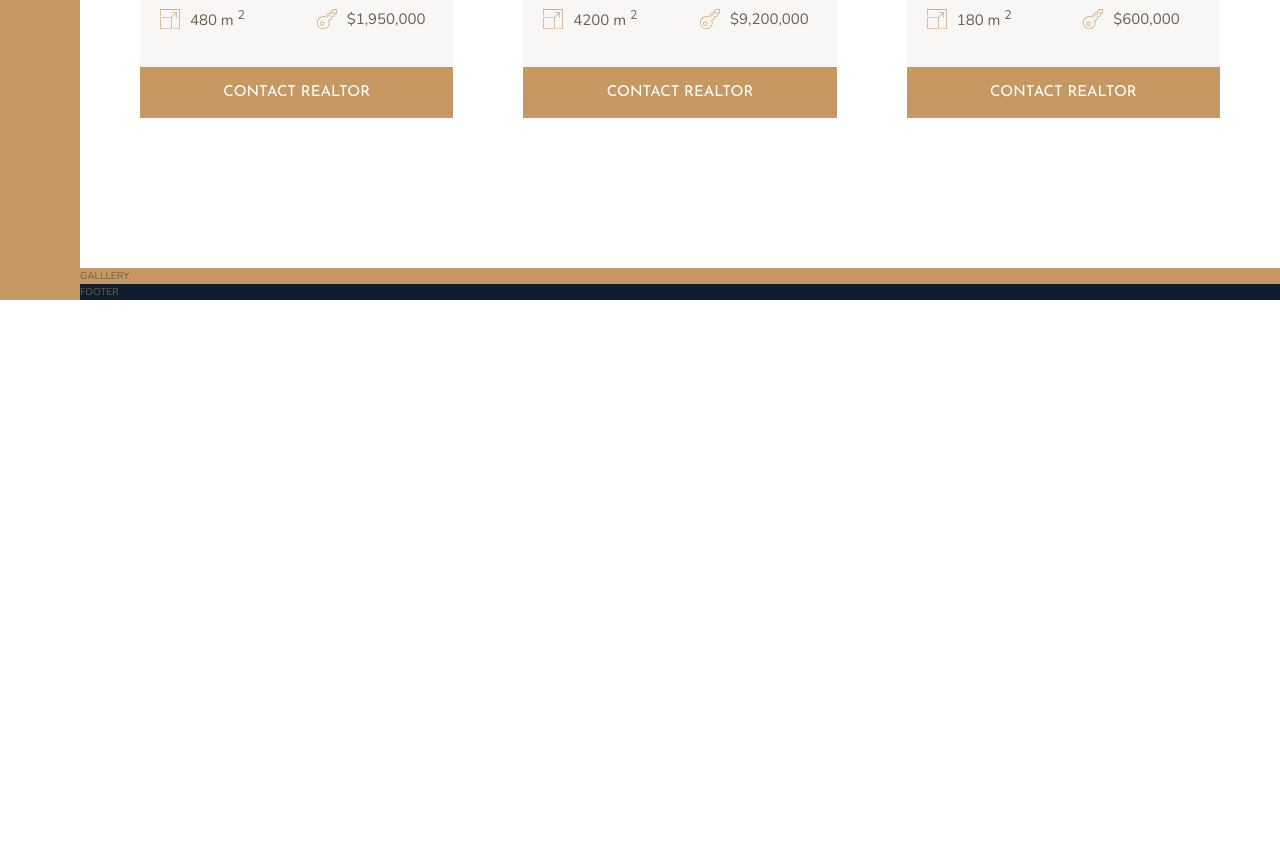
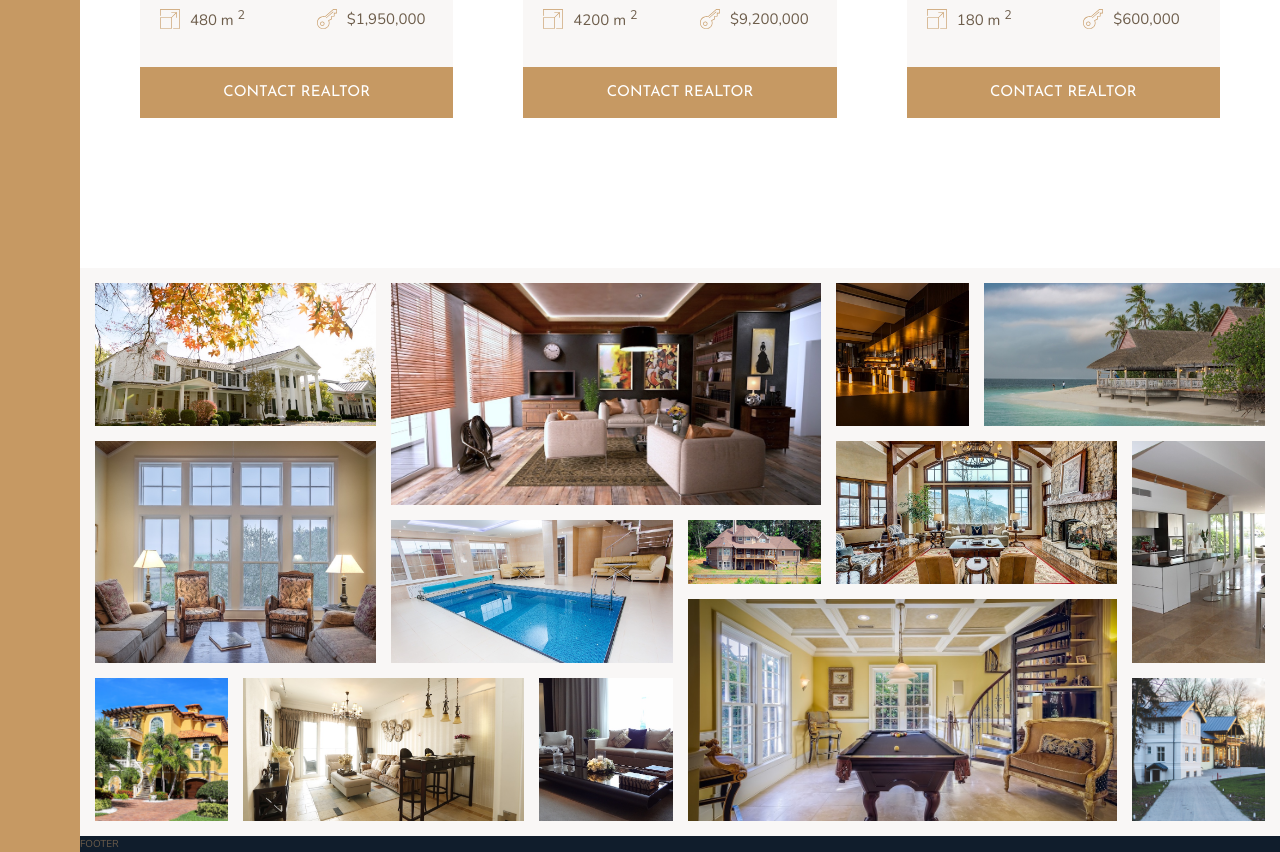
Before and after one commit to Jozefw/Jozefw.github.io, a website: page SURREALty/index.html in a window 1280 px wide. Shown: the part 3052-3904 px from the top of the page. Before the commit the page ends 3352 px from the top, so only its background shows below. Drawn offline with nearby package versions, Linux system fonts and the light colour scheme.

Commit message:
add gallery

```diff
--- a/SURREALty/index.html
+++ b/SURREALty/index.html
@@ -9,7 +9,7 @@
         <link rel="stylesheet" href="css/style.css">
         <link rel="shortcut icon" type="image/png" href="img/favicon.png">
 
-        <title>SuRealty &mdash; your Dream home, your Reality</title>
+        <title>SURREALty &mdash;sell your Dreams</title>
     </head>
     <body class="container">
         <div class="sidebar">
@@ -282,7 +282,49 @@
             </div>
         </div>
         <div class="gallery">
-            GALLLERY
+            <figure class="gallery__item gallery__item--1">
+                <img src="img/gal-1.jpeg" alt="Gallery Image 1" class="gallery__img">
+            </figure>
+            <figure class="gallery__item gallery__item--2">
+                <img src="img/gal-2.jpeg" alt="Gallery Image 1" class="gallery__img">
+            </figure>
+            <figure class="gallery__item gallery__item--3">
+                <img src="img/gal-3.jpeg" alt="Gallery Image 1" class="gallery__img">
+            </figure>
+            <figure class="gallery__item gallery__item--4">
+                <img src="img/gal-4.jpeg" alt="Gallery Image 1" class="gallery__img">
+            </figure>
+            <figure class="gallery__item gallery__item--5">
+                <img src="img/gal-5.jpeg" alt="Gallery Image 1" class="gallery__img">
+            </figure>
+            <figure class="gallery__item gallery__item--6">
+                <img src="img/gal-6.jpeg" alt="Gallery Image 1" class="gallery__img">
+            </figure>
+            <figure class="gallery__item gallery__item--7">
+                <img src="img/gal-7.jpeg" alt="Gallery Image 1" class="gallery__img">
+            </figure>
+            <figure class="gallery__item gallery__item--8">
+                <img src="img/gal-8.jpeg" alt="Gallery Image 1" class="gallery__img">
+            </figure>
+            <figure class="gallery__item gallery__item--9">
+                <img src="img/gal-9.jpeg" alt="Gallery Image 1" class="gallery__img">
+            </figure>
+            <figure class="gallery__item gallery__item--10">
+                <img src="img/gal-10.jpeg" alt="Gallery Image 1" class="gallery__img">
+            </figure>
+            <figure class="gallery__item gallery__item--11">
+                <img src="img/gal-11.jpeg" alt="Gallery Image 1" class="gallery__img">
+            </figure>
+            <figure class="gallery__item gallery__item--12">
+                <img src="img/gal-12.jpeg" alt="Gallery Image 1" class="gallery__img">
+            </figure>
+            <figure class="gallery__item gallery__item--13">
+                <img src="img/gal-13.jpeg" alt="Gallery Image 1" class="gallery__img">
+            </figure>
+            <figure class="gallery__item gallery__item--14">
+                <img src="img/gal-14.jpeg" alt="Gallery Image 1" class="gallery__img">
+            </figure>
+
         </div>
         <footer class="footer">
             FOOTER
--- a/SURREALty/sass/_gallery.scss
+++ b/SURREALty/sass/_gallery.scss
@@ -1,4 +1,80 @@
 .gallery{
-    background-color: $color-primary;
+    background-color: $color-grey-light-1;
     grid-column: fullbleed-start / fullbleed-end;
+    display: grid;
+    grid-template-columns: repeat(8, 1fr);
+    grid-template-rows: repeat(7, 5vw);
+    grid-gap:1.5rem;
+    padding: 1.5rem;
+
+    &__item{
+
+        &--1{
+            grid-row: 1 / span 2;
+            grid-column: 1/ span 2;
+        }
+        &--2{
+            grid-row: 1 / span 3;
+            grid-column: 3/ span 3;
+        }
+        &--3{
+            grid-row: 1 / span 2;
+            grid-column: 6 / 7;
+        }
+        &--4{
+            grid-row: 1 / span 2;
+            grid-column: 7 / span 2;
+        }
+        &--5{
+            grid-row: 3 / span 3;
+            grid-column: 1/ span 2;
+        }
+        &--6{
+            grid-row: 4 / 6;
+            grid-column: 3/ 5;
+        }
+        &--7{
+            grid-row: 4 / 5;
+            grid-column: 5 / 6;
+        }
+        &--8{
+            grid-row: 3 / 5;
+            grid-column: 6 / 8;
+        }
+        &--9{
+            grid-row: 3 / 6;
+            grid-column: 8/ 9;
+        }
+        &--10{
+            grid-row: 6 / span 2;
+            grid-column: 1/ 2;
+        }
+        &--11{
+            grid-row: 6 / span 2;
+            grid-column: 2 / span 2;
+        }
+        &--12{
+            grid-row: 6 / span 2;
+            grid-column: 4/ 5;
+        }
+        &--13{
+            grid-row: 5 / span 3;
+            grid-column: 5 / span 3;
+        }
+        &--14{
+            grid-row: 6 / span 2;
+            grid-column: 8 / 9;
+        }
+    }
+
+    &__img{
+        object-fit: cover;
+        width: 100%;
+        height: 100%;
+        display: block;
+    }
+
+    & > * {
+
+    }
 }
```
Also changed, not shown: SURREALty/css/style.css.
